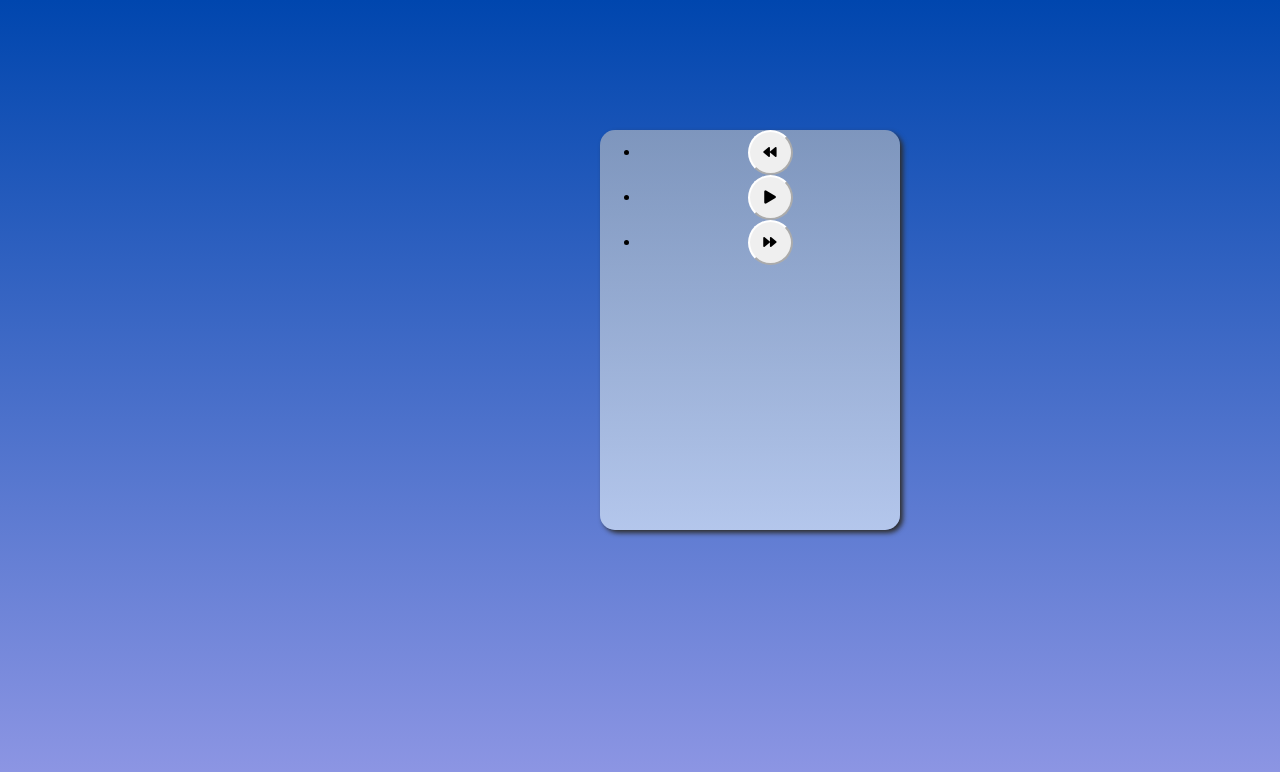
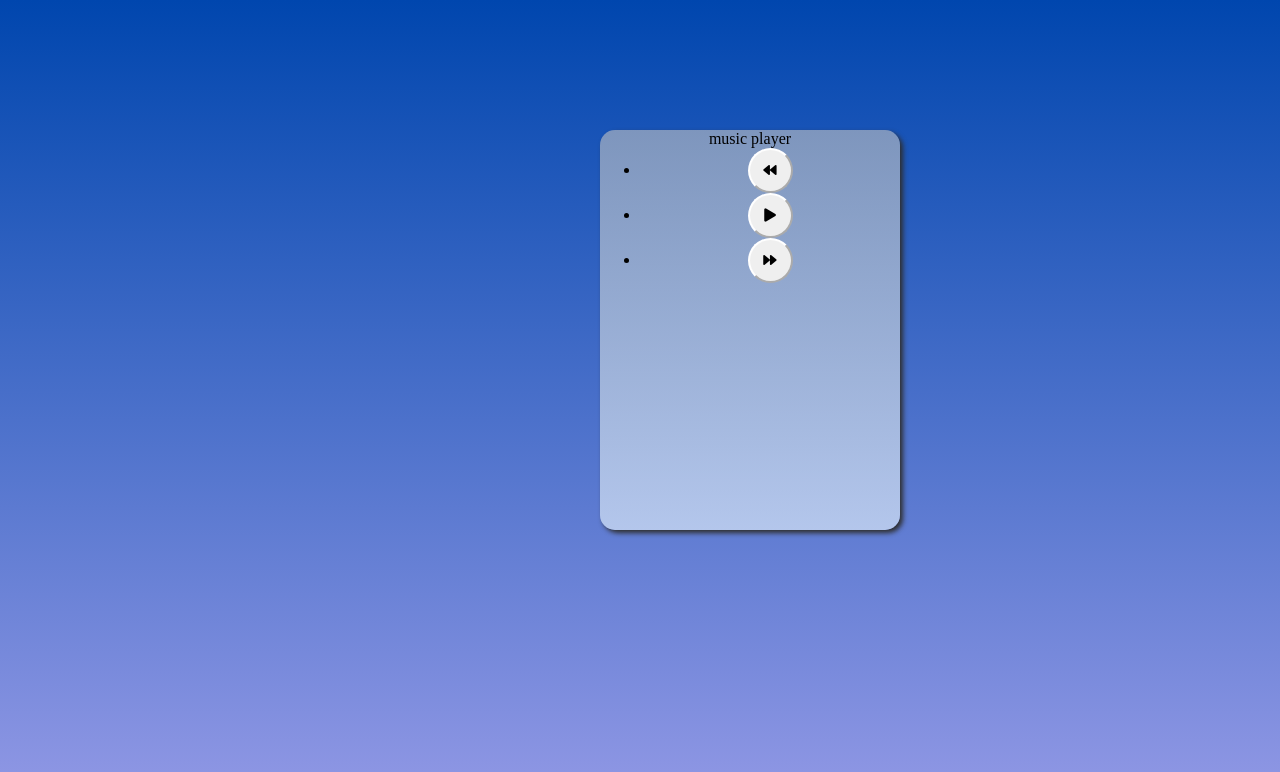
Before and after one commit to MHasanH1/Mehdi-Khamideh-40131873, a plain HTML site: page index.html in a window 1280 px wide. Drawn offline with Linux system fonts and the light colour scheme.

Commit message:
music player wrote

```diff
--- a/index.html
+++ b/index.html
@@ -11,6 +11,7 @@
 
 <body>
     <div>
+        <p>music player</p>
         <ul class="Buttoms">
              <li><button class="back fas fa-backward"></button></li>
              <li><button class="play fas fa-play"></button></li>
```
